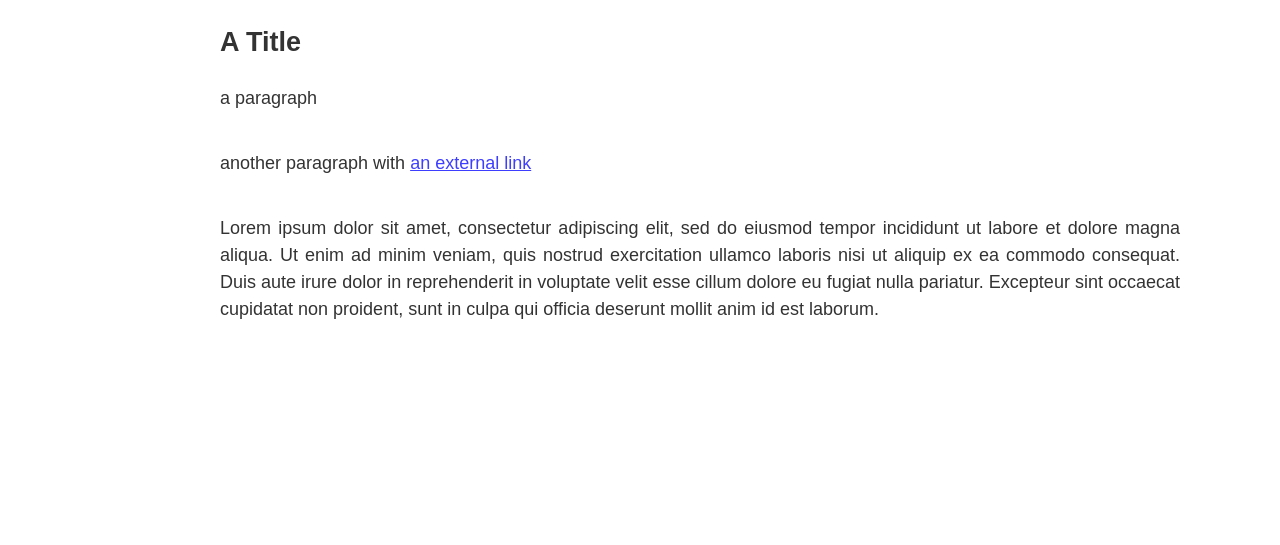
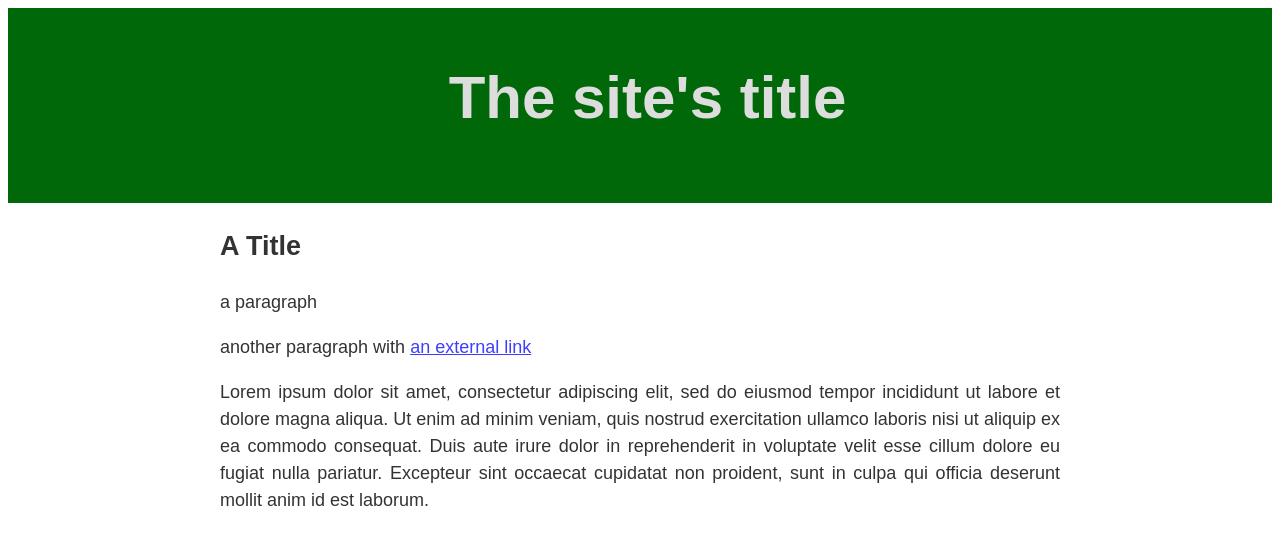
Before and after one commit to dlesbre/site-interludes, a Django app: page / in a window 1280 px wide. Shown: the top 545 px of the page. Run offline with Django 3.2, Linux system fonts and the light colour scheme.

Commit message:
Added basic CSS

```diff
--- a/home/static/css/style.css
+++ b/home/static/css/style.css
@@ -15,6 +15,19 @@ a:link {
 	color: rgb(62, 62, 255);
 }
 
+.header {
+	background-color: #006809;
+	margin-top: 0;
+	padding: 5px 5px 20px 20px;
+}
+
+.header h1, .header h1 a, .header h1 a:visited, .header h1 a:active {
+	color: #ddd;
+	font-size: 60px;
+	text-decoration: none;
+	text-align: center;
+}
+
 section {
 	text-align: justify;
 }
@@ -23,11 +36,11 @@ section > * {
 	max-width: 960px;
 
 	margin-left: calc(50% - 480px);
+	margin-right: calc(50% - 480px);
 	padding-left: 60px;
 	padding-right: 60px;
 }
 
 section p {
-	padding-bottom: 20px;
 	font-size: 1rem;
 }
--- a/home/templates/home.html
+++ b/home/templates/home.html
@@ -3,11 +3,18 @@
 <html lang=fr>
 	<head>
 		<title>Site title</title>
+		<meta name="description" content="Site description">
+		<meta name="keywords" content="Keywords for search">
     <meta charset="utf-8">
 
     <link rel="stylesheet" href="{% static 'css/style.css' %}">
 	</head>
 	<body>
+		<header>
+			<div class="header">
+				<h1><a href="/">The site's title</a></h1>
+			</div>
+		</header>
 		<section>
 			<h1>A Title</h1>
 			<p>a paragraph</p>
```
